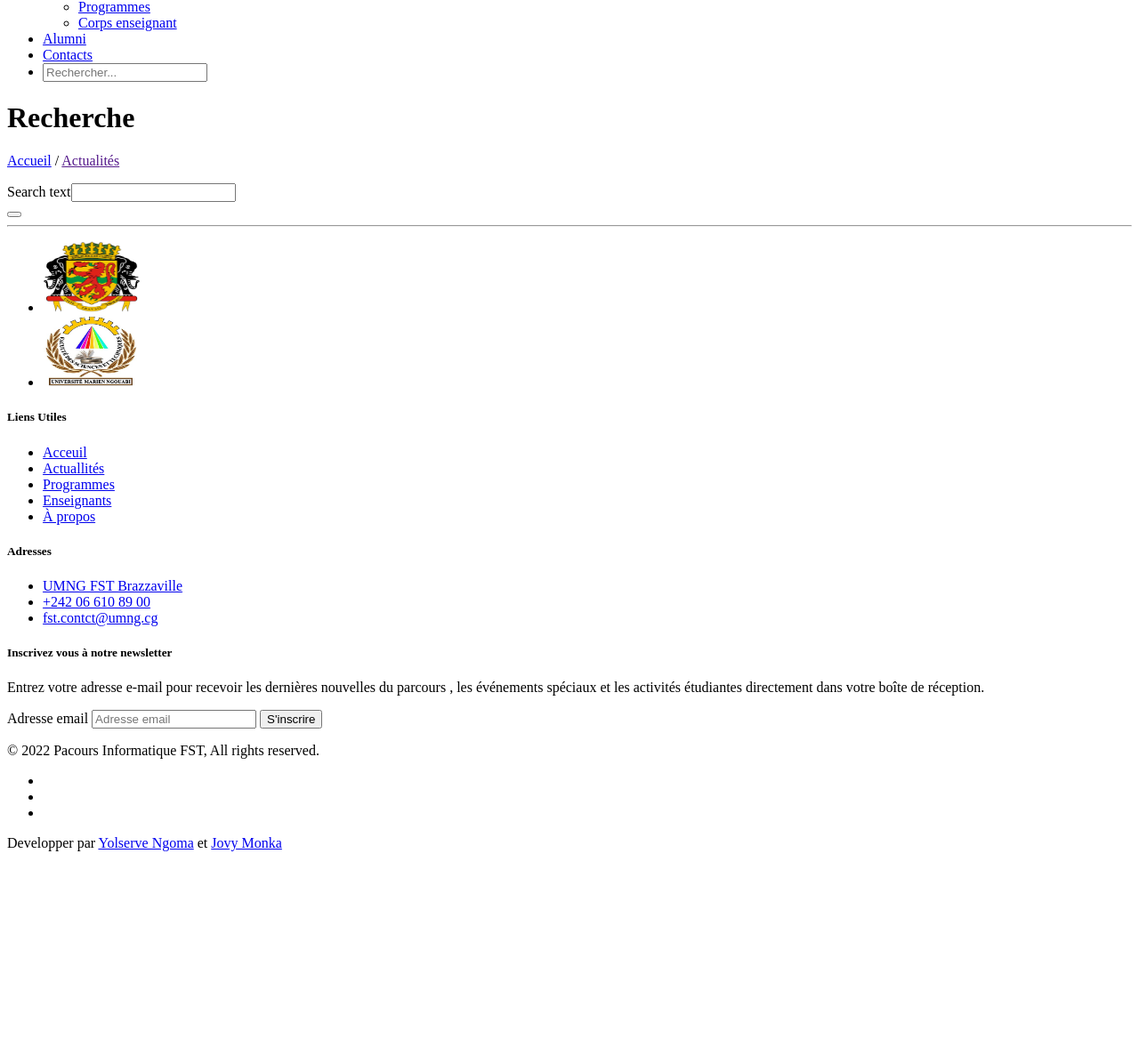
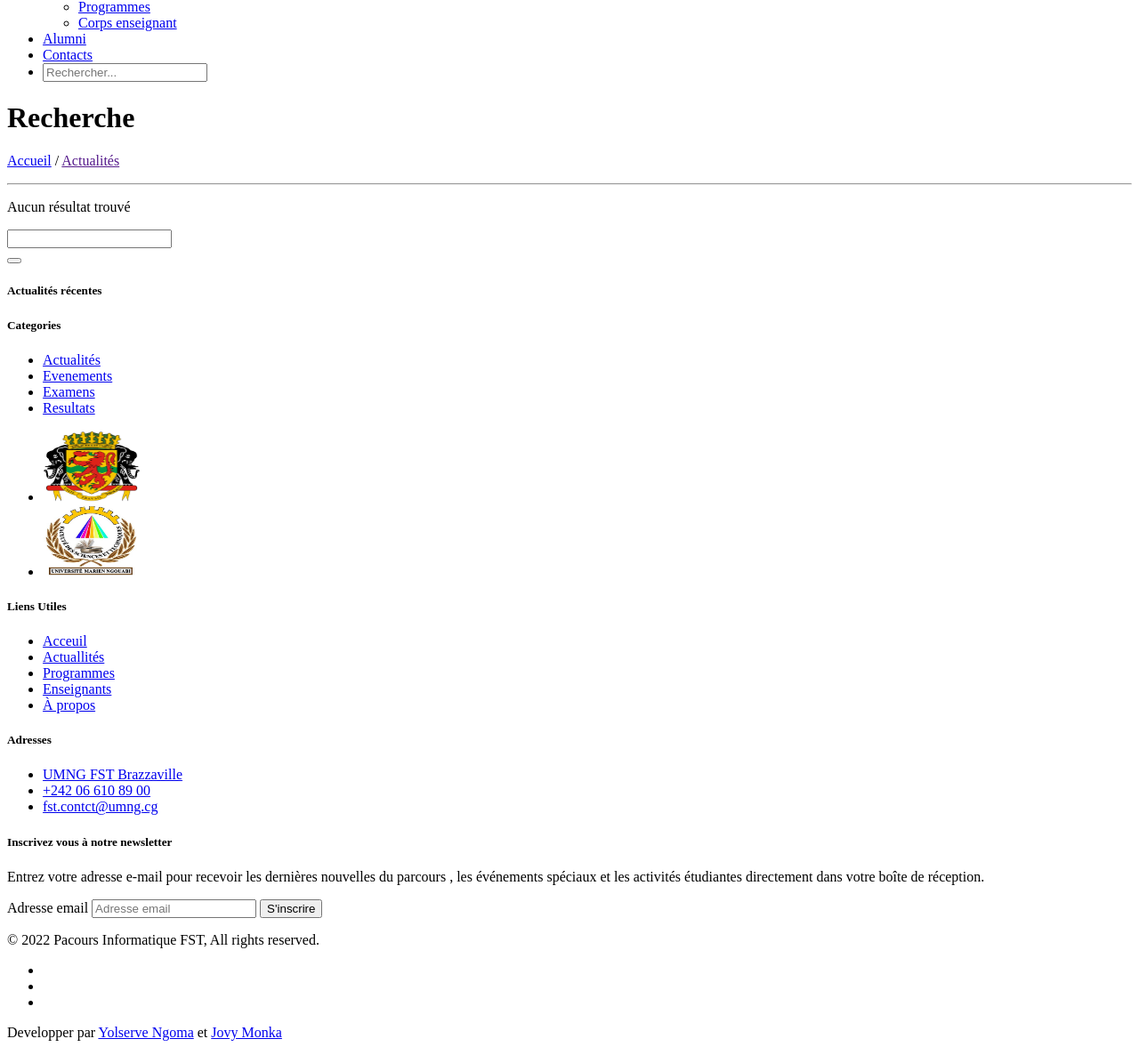
Before and after one commit to jovyzabel/fstInfoWeb, a Symfony app: template templates/news/search_result.html.twig in a window 1280 px wide. Shown: the part 303-1489 px from the top of the page at 89% size. Before the commit the page ends 1260 px from the top, so only its background shows below. Run offline with Twig, Linux system fonts and the light colour scheme; the template is opened without the code that fills it, so the values that code supplies are empty; form fields are guessed from the names that the template uses; some libraries are stand-ins or nearby versions.

Commit message:
Mise en forme du template search_result

```diff
--- a/src/Controller/NewsController.php
+++ b/src/Controller/NewsController.php
@@ -43,7 +43,7 @@ class NewsController extends AbstractController
         $form = $this->createForm(SearchNewsType::class, $dataSearch);
         $form->handleRequest($request);
         $data = $this->articleRepository->findBysearch($dataSearch);
-        $articles = $paginator->paginate($data, $request->query->getInt('page', 1),10 );
+        $articles = $paginator->paginate($data, $request->query->getInt('page', 1),8 );
 
         return $this->render('news/search_result.html.twig', [
             'articles' => $articles,
--- a/templates/news/search_result.html.twig
+++ b/templates/news/search_result.html.twig
@@ -1,6 +1,6 @@
 {% extends 'base.html.twig' %}
 
-{% block title %}Recherche{% endblock %}
+{% block title %}Résultat de recherche{% endblock %}
 
 {% block body %}
 <div class="mb-4 specifical-bg-1 p-5">
@@ -10,39 +10,22 @@
     </div>
 </div>
 
-<section class="">
+<hr>
+
 <div class="container">
-          <div class="row">
-          <div class="col-md-2"></div>
-            <div class="col-md-8 justify-content-center">
-              <!-- RD Search Form-->
-              {# <form class="form-search" action="search-results.html" method="GET">
-               <div class="input-group">
-                <input type="text" class="form-control" placeholder="barre de recherche" aria-label="barre de recherche" aria-describedby="basic-addon2" width="100%">
-                <span class="input-group-text" id="">
-                    <button class="btn" type="submit">
-                        <a href=""><i class="fa-solid fa-search text-dark"></i></a>
-                    </button>
-                </span>
+	<div class="row gx-5">
+        <div class="col-lg-8">
+            <div class="row gy-5 mb-3 justify-content-lg-start">
+				<div class="mb-3">
+				{% if articles| length ==0 %}
+					<div class="text-center">
+						<p>Aucun résultat trouvé</p>
 					</div>
-              </form> #}
-
-              {{ form_start(form, {'action': path('app_news_result')}) }}
-
-                {{ form_row(form.searchText) }}
-                <span class="input-group-text" id="">
-                    <button class="btn" type="submit">
-                        <i class="fa-solid fa-search text-dark"></i>
-                    </button>
-                </span>
-
-              {{ form_end(form, {render_rest:false}) }}
-              <div class="">
-
-                <div class="">
+                {% endif %}
+				</div>
                 {% for article in articles %}
-                    <div class="mb-3">
-                      <div class="card mb-3">
+                <div class="mt-3">
+                    <div class="card border-0 shadow-sm">
                     	<div class="row g-0">
                         	<div class="col-md-4">
                             	<img src="..." class="img-fluid rounded-start" alt="...">
@@ -51,7 +34,7 @@
                             	<div class="card-body">
                               		<h5 class="card-title"> {{article.title}} </h5>
                               		<p class="card-text">{{article.content|u.truncate(100, '...', false)}}</p>
-                              <p class="card-text"><small class="text-muted">{{article.createdAt| date("d-m-Y")}}</small></p>
+                              		<p class="card-text"><small class="text-muted">Le {{article.createdAt| date("d-m-Y")}}</small></p>
                             	</div>
                         	</div>
                         </div>
@@ -63,13 +46,43 @@
                 <div class="col">
                 	{{ knp_pagination_render(articles) }}
                 </div>
+            </div>
+
+        </div>
+
+        <div class="col-lg-4">
+            <aside>
+                <div class="mb-3">
+					{{ form_start(form, {'action': path('app_news_result')}) }}
+					<div class="input-group">
+						{{ form_row(form.searchText, {'label':false, 'attr': {'class':'form-control',}}) }}
+						<button class="btn specifical-bg-1" type="submit">
+							<i class="fa-solid fa-search text-light"></i>
+						</button>
+					</div>
+					{{ form_end(form, {render_rest:false}) }}
+
+				</div>
+
+                <div>
+                    {% include "news/_latest_news.html.twig" %}
+                <div>
+                    <h5>Categories</h5>
+                    <div class="text-subline"></div>
+                    <div class="p-3">
+                        <ul class="list-style-square">
+                            <li><a href="#" class="text-decoration-none text-muted">Actualités</a></li>
+                            <li><a href="#" class="text-decoration-none text-muted">Evenements</a></li>
+                            <li><a href="#" class="text-decoration-none text-muted">Examens</a></li>
+                            <li><a href="#" class="text-decoration-none text-muted">Resultats</a></li>
+                        </ul>
+                    </div>
+                </div>
+
+            </aside>
+        </div>
 
     </div>
 </div>
-            </div>
-          </div>
-        </div>
-      </section>
 
-<hr>
 {% endblock %}
```
Also changed, not shown: migrations/Version20221130152835.php (added, +39 -0 lines), templates/news/show.html.twig (+2 -8 lines). Lines whose indentation alone changed are shown as unchanged.
